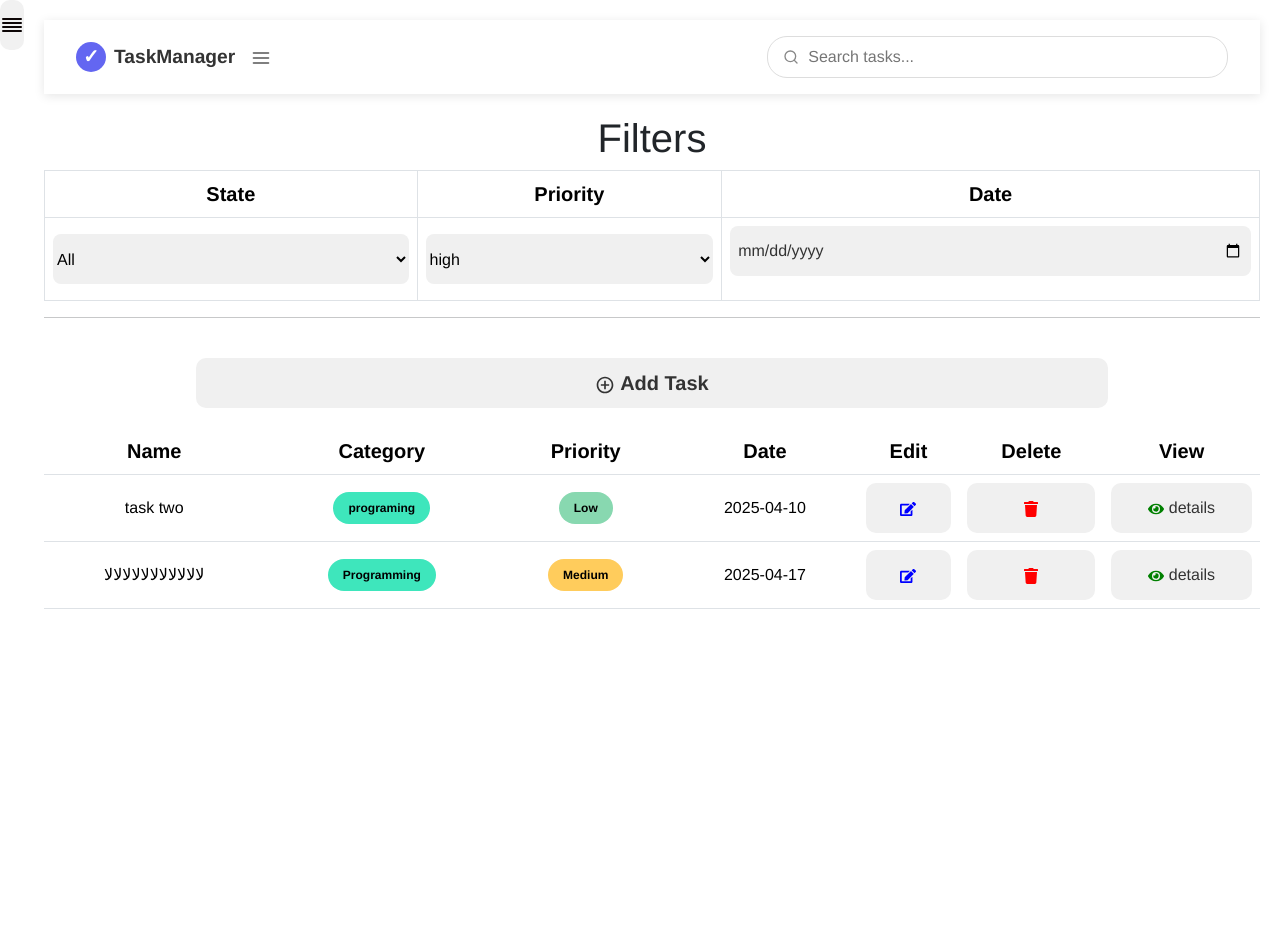
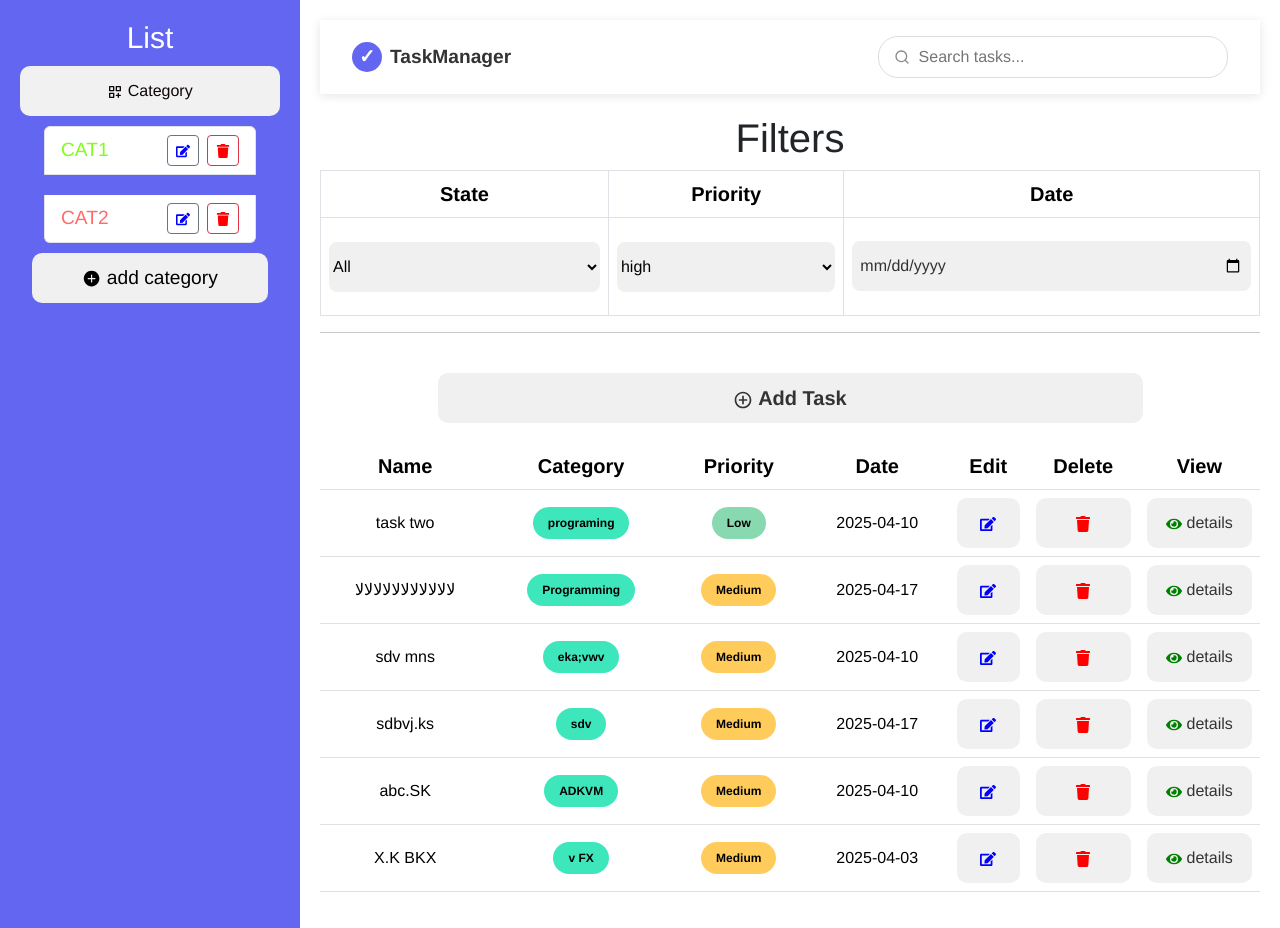
Before and after one commit to Hussein-Eissa/Task-Management-System-with-React, a React (Vite) app: page / in a window 1280 px wide. Before the commit the page ends 800 px from the top, so only its background shows below. Built offline with nearby package versions, Linux system fonts and the light colour scheme; data requests are answered from the project's data file.

Commit message:
firstcommit

```diff
--- a/db.json
+++ b/db.json
@@ -33,6 +33,46 @@
         }
       ],
       "details": "لالالالالالالالالا"
+    },
+    {
+      "id": "0839",
+      "name": "sdv mns ",
+      "category": "eka;vwv",
+      "priority": "Medium",
+      "date": "2025-04-10",
+      "status": "To Do",
+      "keywords": [],
+      "details": "qaV "
+    },
+    {
+      "id": "8630",
+      "name": "sdbvj.ks",
+      "category": "sdv",
+      "priority": "Medium",
+      "date": "2025-04-17",
+      "status": "To Do",
+      "keywords": [],
+      "details": "zvC"
+    },
+    {
+      "id": "f9e9",
+      "name": "abc.SK",
+      "category": "ADKVM",
+      "priority": "Medium",
+      "date": "2025-04-10",
+      "status": "Completed",
+      "keywords": [],
+      "details": "AXMimport { IoIosAddCircle } from \"react-icons/io\";ND/"
+    },
+    {
+      "id": "957e",
+      "name": "X.K BKX",
+      "category": "v FX ",
+      "priority": "Medium",
+      "date": "2025-04-03",
+      "status": "In Progress",
+      "keywords": [],
+      "details": "Xz <"
     }
   ],
   "Category": [
@@ -45,11 +85,6 @@
       "id": "f4e3",
       "text": "CAT2",
       "color": "#ff6b6b"
-    },
-    {
-      "id": "2a3a",
-      "text": "CAT3",
-      "color": "#0400ff"
     }
   ]
 }
--- a/src/Components/Home/CategoryModal.jsx
+++ b/src/Components/Home/CategoryModal.jsx
@@ -1,7 +1,9 @@
 import React, { useState } from "react";
 import { Button, Form } from "react-bootstrap";
+import { IoIosAddCircle } from "react-icons/io";
 import NewModal from "../common/NewModal";
 import { toast } from "react-toastify";
+import styles from "../../styles/home/CategoryModal.module.css";
 
 const CategoryModal = ({ item }) => {
     const [show, setShow] = useState(false);
@@ -68,7 +70,7 @@ const CategoryModal = ({ item }) => {
 
     return (
         <>
-            <button onClick={() => handleShow()}>add category</button>
+            <button className={styles.btnModal} onClick={() => handleShow()}> <IoIosAddCircle /> add category</button>
 
             <NewModal
                 show={show}
--- a/src/Components/Home/Navbar.jsx
+++ b/src/Components/Home/Navbar.jsx
@@ -14,9 +14,9 @@ const Navbar = () => {
           <span className={styles.logoIcon}>✓</span>
           <span className={styles.logoText}>TaskManager</span>
         </div>
-        <button className={styles.menuButton}>
+        {/* <button className={styles.menuButton}>
           <FiMenu size={20} />
-        </button>
+        </button> */}
       </div>
 
 
--- a/src/Components/Home/SideNav.jsx
+++ b/src/Components/Home/SideNav.jsx
@@ -1,4 +1,4 @@
-import { useState } from "react";
+import { useState,useEffect } from "react";
 import { FiAlignJustify, FiX } from "react-icons/fi";
 import { FaHome } from "react-icons/fa";
 import { FaPlusCircle } from "react-icons/fa";
@@ -7,23 +7,60 @@ import { useModal } from "../../Context/CategoryContext";
 import CategoryModal from "./CategoryModal";
 import ItemList from "../../Context/ItemList";
 import styles from "../../styles/home/SideNav.module.css";
-import { Link } from "react-router-dom";
+
 
 const SideNav = () => {
-  const [isOpen, setIsOpen] = useState(false);
+
   const { openModal } = useModal();
 
-  const togglePopup = () => {
-    setIsOpen(!isOpen);
+  const [isOpen, setIsOpen] = useState(window.innerWidth > 425);
+  const [windowWidth, setWindowWidth] = useState(window.innerWidth);
+
+  const updateWindowWidth = () => {
+    setWindowWidth(window.innerWidth);
   };
+
+  useEffect(() => {
+    window.addEventListener("resize", updateWindowWidth);
+    return () => window.removeEventListener("resize", updateWindowWidth);
+  }, []);
+
+  useEffect(() => {
+    if (windowWidth <= 425) {
+      setIsOpen(false);
+    } else {
+      setIsOpen(true);
+    }
+  }, [windowWidth]);
+
+  // const toggleSideNav = () => {
+  //   setIsOpen(!isOpen);
+  // };
+
+  const toggleSideNav = () => {
+    setIsOpen((prev) => !prev);
+  };
+
+  // const togglePopup = () => {
+  //   setIsOpen(!isOpen);
+  // };
 
   return (
     <div>
-      <button className={styles.popup} onClick={togglePopup}>
+       <button
+        className={`${styles.popup} ${styles.toggleButton}`}
+        onClick={toggleSideNav}
+        aria-label="Toggle navigation menu"
+      >
         {isOpen ? <FiX size={24} /> : <FiAlignJustify size={24} />}
       </button>
-      {isOpen && (
-        <section className={styles.sideNav}>
+
+      {/* <button className={styles.popup} onClick={togglePopup}>
+        {isOpen ? <FiX size={24} /> : <FiAlignJustify size={24} />}
+      </button> */}
+      {/* {isOpen && ( */}
+        {isOpen && (
+          <section className={styles.sideNav}>
           <div>
             <div>
               <h4 style={{ textAlign: "center", fontSize: "30px" }}> List </h4>
@@ -41,15 +78,12 @@ const SideNav = () => {
                       <CategoryModal />
                     </div>
                   </li>
-                  {/* <li>
-                                        <button className={styles.popup} onClick={() => openModal()} ><FaPlusCircle />  Add Category </button>
-                                    </li> */}
                 </ul>
               </div>
             </div>
           </div>
         </section>
-      )}
+       )}
     </div>
   );
 };
--- /dev/null
+++ b/src/styles/home/CategoryModal.module.css
@@ -0,0 +1,18 @@
+.btnModal{
+    background-color: #f0f0f0;
+    width: 100%;
+    height: 50px;
+    border: none;
+    border-radius: 10px;
+    padding: 10px;
+    cursor: pointer;
+    transition: background-color 0.3s ease;
+
+
+}
+.btnModal:hover{
+    background-color: #4f46e5;
+    color: white;
+    cursor: pointer;
+    transition: all 0.3s ease;
+}
--- a/src/styles/home/Filters.module.css
+++ b/src/styles/home/Filters.module.css
@@ -1,9 +1,6 @@
 .nav{
-    margin: 0;
-    padding: 0;
     width: 100%;
     height: 50px;
-
     background-color: #6366F1;
     color: white;
     padding: 20px;
@@ -34,6 +31,7 @@
     cursor: pointer;
     font-family: 'Franklin Gothic Medium', 'Arial Narrow', Arial, sans-serif, Courier, monospace;
     font-size: 1rem;
+    margin-top: 15px;
 }
 h1{
     font-size: 1.5rem;
--- a/src/styles/home/SideNav.module.css
+++ b/src/styles/home/SideNav.module.css
@@ -1,27 +1,18 @@
-/*
-.popup,.dash{
-    width: 80px;
-    height: 50px;
-    background-color: #6366F1;
-    color: white;
-    border: none;
-    border-radius: 10px;
-    cursor: pointer;
-    font-size: 1rem;
-    transition: all 0.3s ease;
-} */
+
 .sideNav{
     width: 300px;
-    height: 100vh;
+    height: 100%;
     background-color: #6366F1;
     color: white;
     padding: 20px;
     font-family: 'Franklin Gothic Medium', 'Arial Narrow', Arial, sans-serif, Courier, monospace;
     font-size: 20px;
 }
+
+
 .popup,.dash,.ListOfcat{
-    width: 80px;
-    height: 50px;
+    /* width: 80px;
+    height: 50px; */
     background-color: #f1f1f1;
     color: rgb(13, 6, 6);
     width: 100%;
@@ -32,7 +23,17 @@
     font-size: 1rem;
     transition: all 0.3s ease;
 }
-.dash:hover{
+.toggleButton {
+    display: none; /* مخفي افتراضياً */
+     position: fixed;
+    top: 20px;
+    right: 20px;
+    z-index: 1000;
+    font-size: 24px;
+  }
+
+
+ .dash:hover{
     background-color: #4f46e5;
     color: white;
     cursor: pointer;
@@ -61,13 +62,7 @@
     cursor: pointer;
     transition: all 0.3s ease;
 }
-/* .list li:hover{
-    background-color: #f1f1f1;
-    color: #09090c;
-    transition: all 0.3s ease;
-    border-radius: 10px;
-    padding: 10px;
-} */
+
 .list li a{
     text-decoration: none;
     color: black;
```
